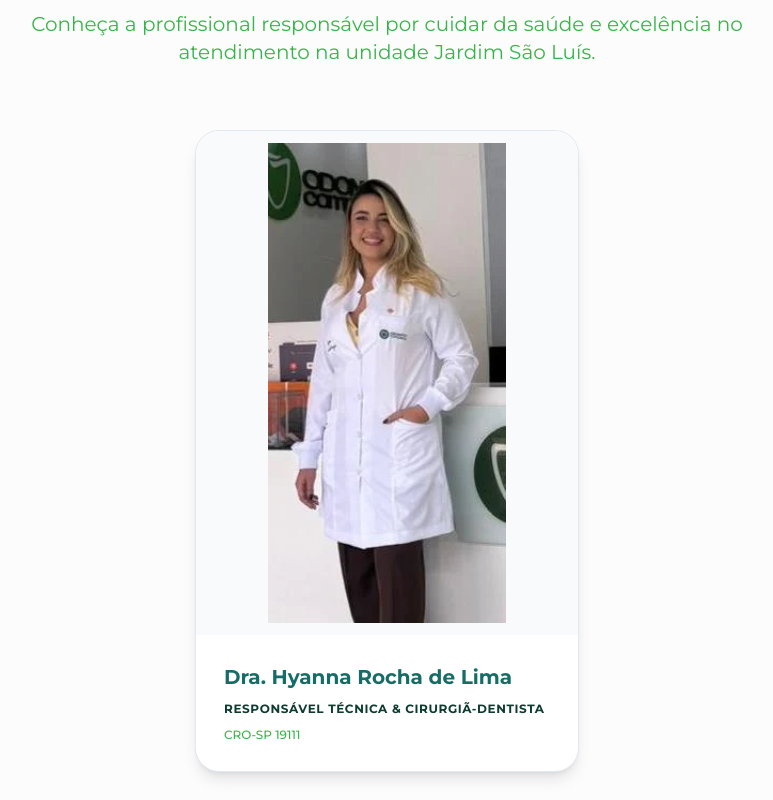
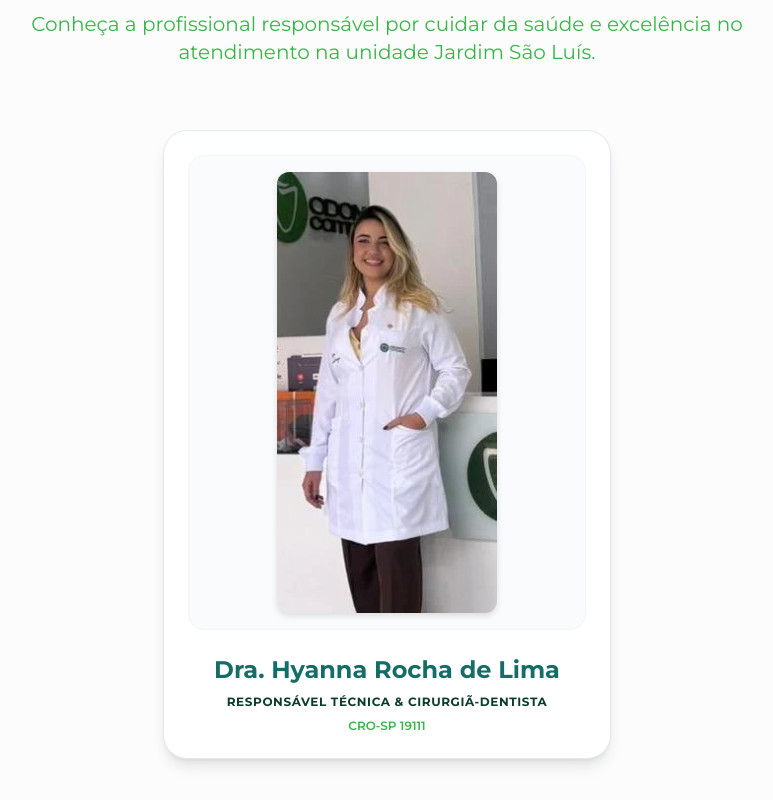
Before and after one commit to gerentebihmark-hub/odc-franquados-lp-jd-sao-luiz-op7, a React (Vite) app: page / in a window 1280 px wide. Shown: the part 4660-5460 px from the top of the page, without its empty margins (253-1026 px from the left). Built offline with nearby package versions, Linux system fonts and the light colour scheme.

Commit message:
fix: present dentist photo in natural dimensions with zero crop and crisp resolution

```diff
--- a/src/App.tsx
+++ b/src/App.tsx
@@ -609,25 +609,25 @@ export default function App() {
               </p>
             </div>
 
-            <div className="flex flex-wrap justify-center gap-8">
+            <div className="flex justify-center">
               {unit.dentists.map((dentist, i) => (
                 <div
                   key={i}
-                  className="bg-white rounded-3xl overflow-hidden border border-neutral-border shadow-lg max-w-sm w-full transition-all duration-300 hover:shadow-xl hover:-translate-y-1 text-left"
+                  className="bg-white rounded-3xl overflow-hidden border border-neutral-border shadow-lg max-w-md w-full transition-all duration-300 hover:shadow-xl text-center p-6 flex flex-col items-center"
                 >
-                  <div className="w-full bg-slate-50 flex items-center justify-center p-3">
+                  <div className="w-full flex items-center justify-center py-4 bg-slate-50/80 rounded-2xl border border-slate-100 mb-6">
                     <img
                       src={dentist.photoUrl}
                       alt={dentist.name}
-                      loading="lazy"
+                      loading="eager"
                       decoding="async"
-                      className="w-full h-auto max-h-[480px] object-contain block rounded-2xl"
+                      className="max-w-[220px] w-auto h-auto object-contain block drop-shadow-md rounded-xl"
                     />
                   </div>
-                  <div className="p-7 space-y-2.5">
-                    <h3 className="text-xl font-bold text-brand-odc">{dentist.name}</h3>
+                  <div className="space-y-2">
+                    <h3 className="text-xl md:text-2xl font-bold text-brand-odc">{dentist.name}</h3>
                     <p className="text-xs font-bold text-brand-green-primary uppercase tracking-wider">{dentist.specialty}</p>
-                    <p className="text-xs text-brand-emerald font-medium">{dentist.cro}</p>
+                    <p className="text-xs text-brand-emerald font-semibold">{dentist.cro}</p>
                   </div>
                 </div>
               ))}
```
